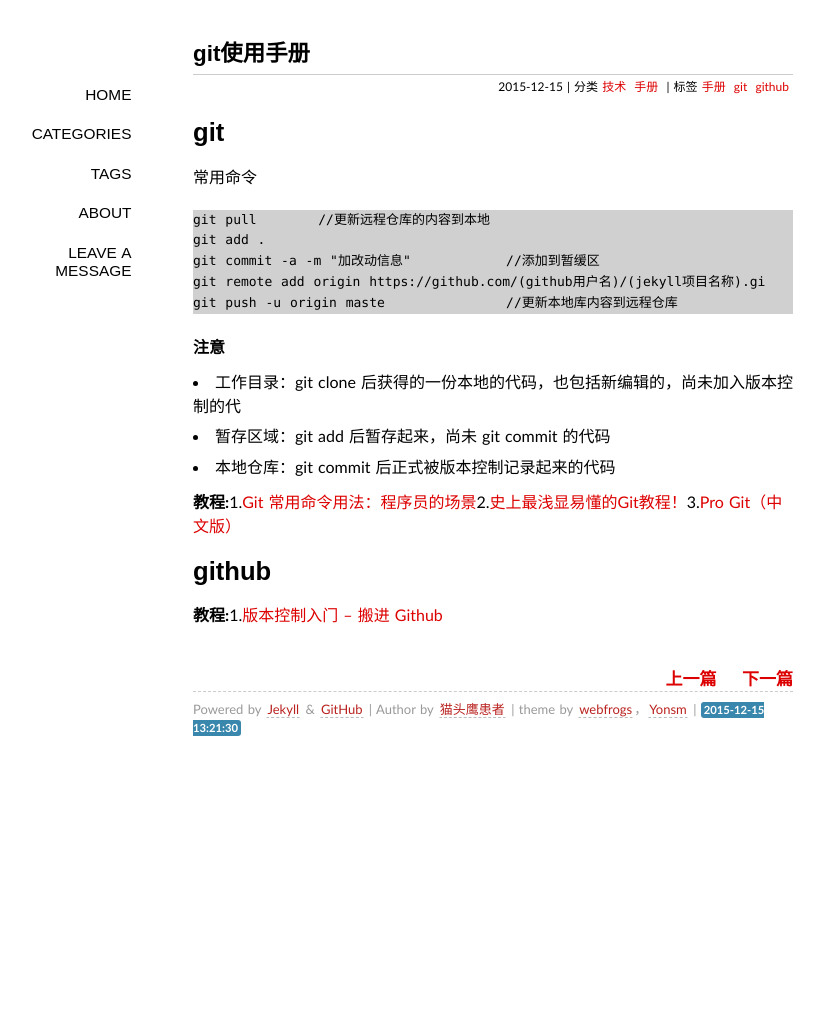
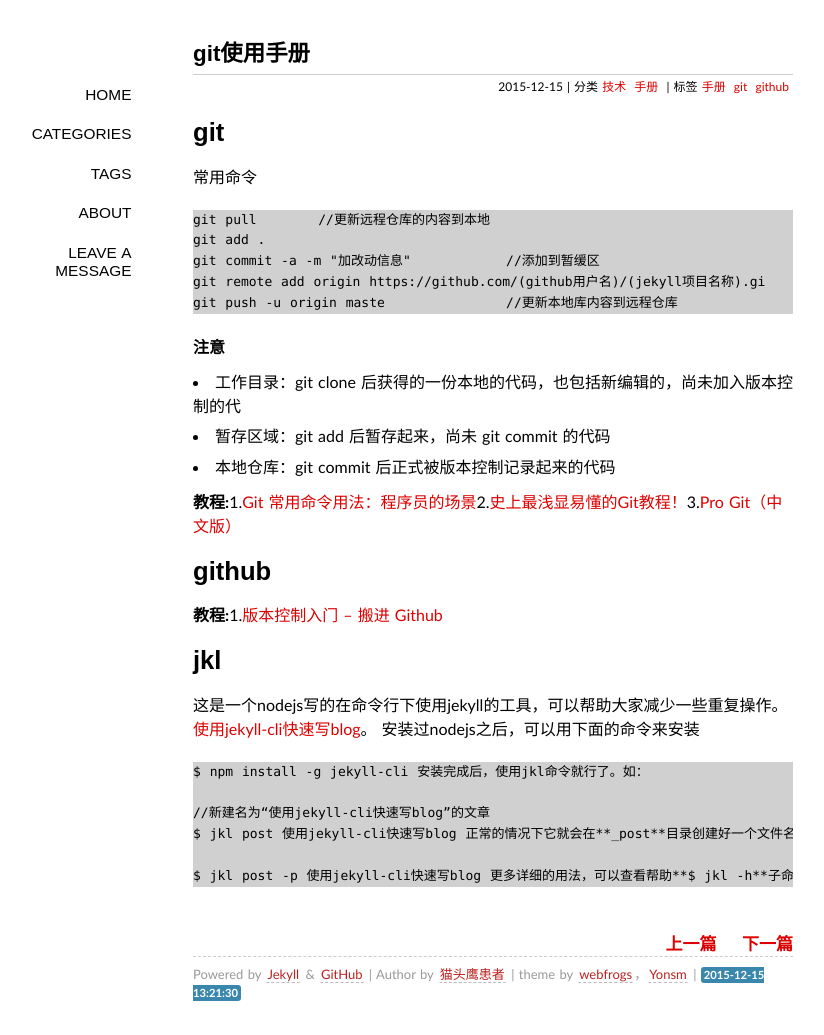
Before and after one commit to NightKs/NightKs.github.io, a Jekyll site: the page built from _posts/2015-12-15-shi-yong-shou-ce.md, in a window 1280 px wide. Shown: the whole page, without its empty margins (147-971 px from the left). Built offline with Jekyll 4.4.1, drawn with Linux system fonts in a browser that asks for light colours; some web fonts are replaced; Markdown is read by kramdown in place of the engine named in the settings; comment, search, counter and statistics services are not loaded; before the commit the page ends 900 px from its top, so only the background shows below that.

Commit message:
Update 2015-12-15-shi-yong-shou-ce.md

```diff
--- a/_posts/2015-12-15-shi-yong-shou-ce.md
+++ b/_posts/2015-12-15-shi-yong-shou-ce.md
@@ -25,3 +25,17 @@ tags: 手册 git github
 #github
 
 **教程:**1.[版本控制入门 – 搬进 Github](http://www.imooc.com/learn/390)
+
+#jkl
+这是一个nodejs写的在命令行下使用jekyll的工具，可以帮助大家减少一些重复操作。[使用jekyll-cli快速写blog](http://jser.me/2014/03/25/%E4%BD%BF%E7%94%A8jekyll-cli%E5%BF%AB%E9%80%9F%E5%86%99blog.html)。
+安装过nodejs之后，可以用下面的命令来安装
+
+	$ npm install -g jekyll-cli
+安装完成后，使用jkl命令就行了。如：
+
+	//新建名为“使用jekyll-cli快速写blog”的文章
+	$ jkl post 使用jekyll-cli快速写blog
+正常的情况下它就会在**_post**目录创建好一个文件名是**使用jekyll-cli快速写blog**的markdown文件，同时这个文件的内容已经写上了时间标题，如果你不想使用中文的文件名，可以加上**-p**参数，它会帮你把中文转换为拼音
+
+	$ jkl post -p 使用jekyll-cli快速写blog
+更多详细的用法，可以查看帮助**$ jkl -h**子命令的详细用法，可以同样可以查看帮助，比如查看**post**的详细用法和参数**$ jkl post -h**
```
